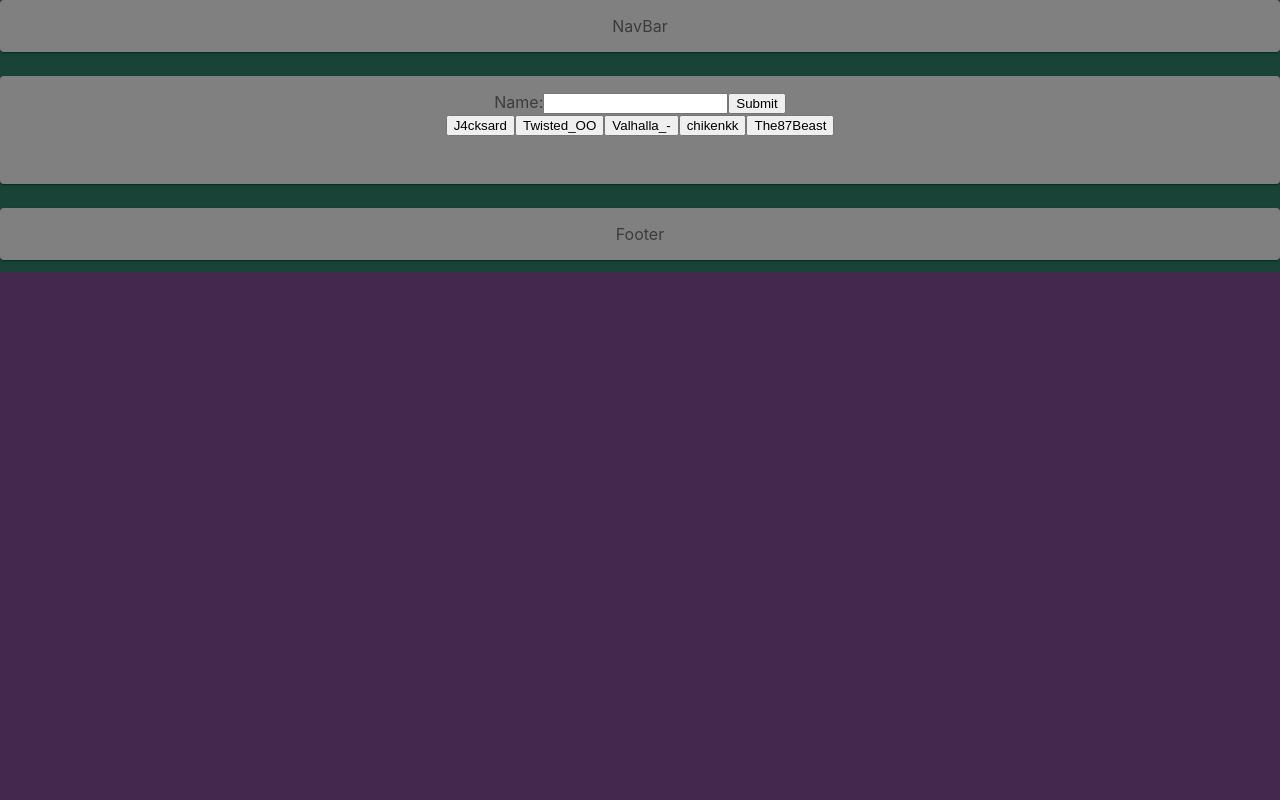
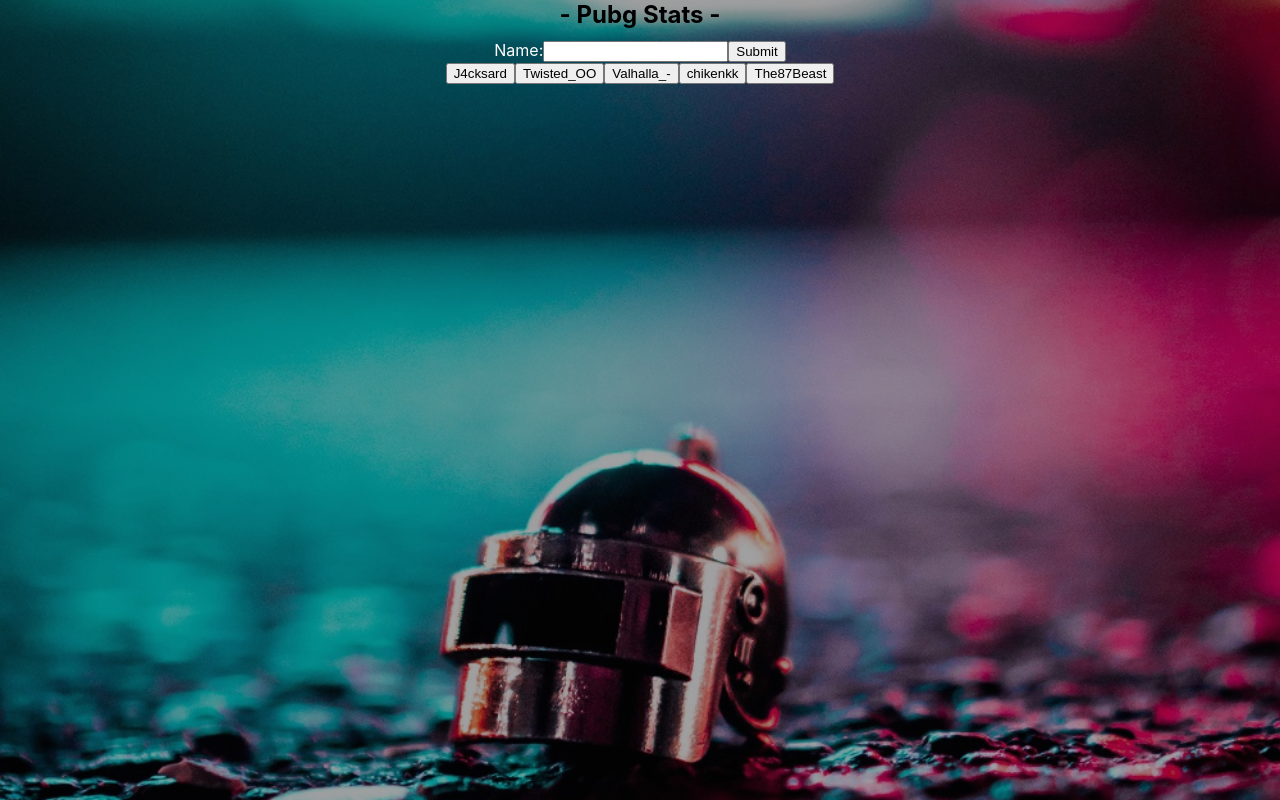
Before and after one commit to Jacksard/pubg-stats-app, a React (Create React App) app: page / in a window 1280 px wide. Shown: the top 800 px of the page. Built offline with nearby package versions, Linux system fonts and the light colour scheme.

Commit message:
redesign

```diff
--- a/src/App.css
+++ b/src/App.css
@@ -1,12 +1,23 @@
 body {
   background-color: #000;
   /* font-family: 'Press Start 2P', cursive; */
+  padding: 0;
+  margin: 0;
 }
 .App {
-  /* background-image: url(img/sky.jpg); */
-  background-color: rgb(69, 40, 77);
+  background-image: url('./img/Main/mainBackground1.jpg');
   background-repeat: no-repeat;
   background-position: center;
-  height: 1000px;
-  background-size: 100% auto;
+  height: 1000px !important;
+  background-size: 100% ;
 }
+
+.overlay {
+
+  position: fixed;
+  width: 100%;
+  height: 100%;
+  background: rgba(7, 7, 10, 0.38);
+  z-index: 25;
+  color: white;
+}
--- a/src/App.js
+++ b/src/App.js
@@ -4,42 +4,22 @@ import Main from './Components/Main/Main';
 import { makeStyles } from '@material-ui/core/styles';
 import Paper from '@material-ui/core/Paper';
 import Grid from '@material-ui/core/Grid';
+import Navbar from './Components/Navbar/Navbar'
 
 // Init dotenv
 require('dotenv').config();
 
 function App() {
-  const useStyles = makeStyles(theme => ({
-    root: {
-      flexGrow: 1,
-      backgroundColor: '#184336'
-    },
-    paper: {
-      padding: theme.spacing(2),
-      textAlign: 'center',
-      color: theme.palette.text.secondary,
-      backgroundColor: 'grey'
-    }
-  }));
-
-  const classes = useStyles();
 
   return (
     <div className='App'>
-      <div className={classes.root}>
-        <Grid container spacing={3}>
+      <div className="overlay">
           <Grid item xs={12}>
-            <Paper className={classes.paper}>NavBar</Paper>
+            <Navbar />
           </Grid>
-          <Grid item xs={12}>
-            <Paper className={classes.paper}>
+          <Grid item xs={12} >
               <Main />
-            </Paper>
           </Grid>
-          <Grid item xs={12}>
-            <Paper className={classes.paper}>Footer</Paper>
-          </Grid>
-        </Grid>
       </div>
     </div>
   );
--- a/src/components/CurrentGameType/CurrentGameType.js
+++ b/src/components/CurrentGameType/CurrentGameType.js
@@ -35,6 +35,8 @@ class currentGameType extends Component {
             view={this.props.view}
           />
         );
+        default:
+        return null
     }
   }
 
--- a/src/components/GameType/duo.js
+++ b/src/components/GameType/duo.js
@@ -54,7 +54,7 @@ const Duo = props => {
 
   return (
     <div>
-      {props.view[props.index] == 'fpp' ? (
+      {props.view[props.index] === 'fpp' ? (
         stats_kd_fpp === 'NaN' ? (
           <div className='noData'>
             <br />
--- a/src/components/GameType/solo.js
+++ b/src/components/GameType/solo.js
@@ -55,7 +55,7 @@ const Solo = props => {
 
   return (
     <div>
-      {props.view[props.index] == 'fpp' ? (
+      {props.view[props.index] === 'fpp' ? (
         stats_kd_fpp === 'NaN' ? (
           <div className='noData'>
             <br />
--- a/src/components/GameType/squad.js
+++ b/src/components/GameType/squad.js
@@ -54,7 +54,7 @@ const Squad = props => {
 
   return (
     <div>
-      {props.view[props.index] == 'fpp' ? (
+      {props.view[props.index] === 'fpp' ? (
         stats_kd_fpp === 'NaN' ? (
           <div className='noData'>
             <br />
--- a/src/components/Main/Main.css
+++ b/src/components/Main/Main.css
@@ -1,3 +1,9 @@
+.mainContainer {
+  text-align: center;
+  height: 800px !important;
+
+}
+
 ul {
   list-style-type: none;
 }
--- a/src/components/Main/Main.js
+++ b/src/components/Main/Main.js
@@ -123,7 +123,7 @@ class api extends Component {
   }
   render() {
     return (
-      <div>
+      <div className="mainContainer">
         <form onSubmit={this.handlePlayerSubmit}>
           <label>
             Name:
--- /dev/null
+++ b/src/components/Navbar/Navbar.css
@@ -0,0 +1,14 @@
+:root {
+    --mycolor: rgb(0, 136, 255);
+}
+
+.navbar {
+   margin: 0 !important;
+   height: 40px;
+   color: #000;
+   text-align: center;
+ }
+
+ h2 {
+     margin: 0;
+ }
--- /dev/null
+++ b/src/components/Navbar/Navbar.js
@@ -0,0 +1,12 @@
+import React from 'react'
+import './Navbar.css'
+
+const Navbar = () => {
+    return (
+        <div className="navbar">
+            <h2>- Pubg Stats -</h2>
+        </div>
+    )
+}
+
+export default Navbar
```
Also changed, not shown: src/components/Navbar.js (deleted), src/img/Main/mainBackground1.jpg (added), src/img/Main/mainBackground2.jpg (renamed from src/img/sky.jpg).
